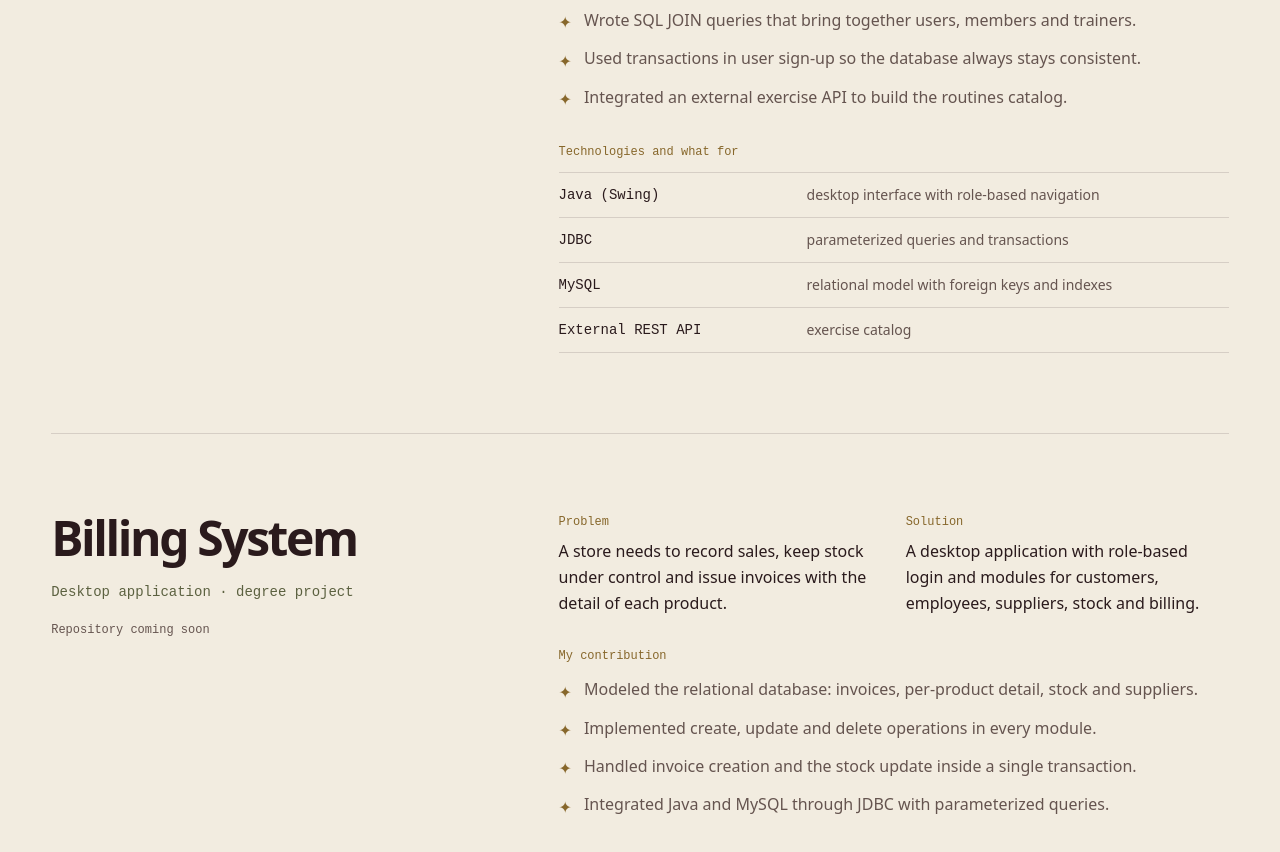
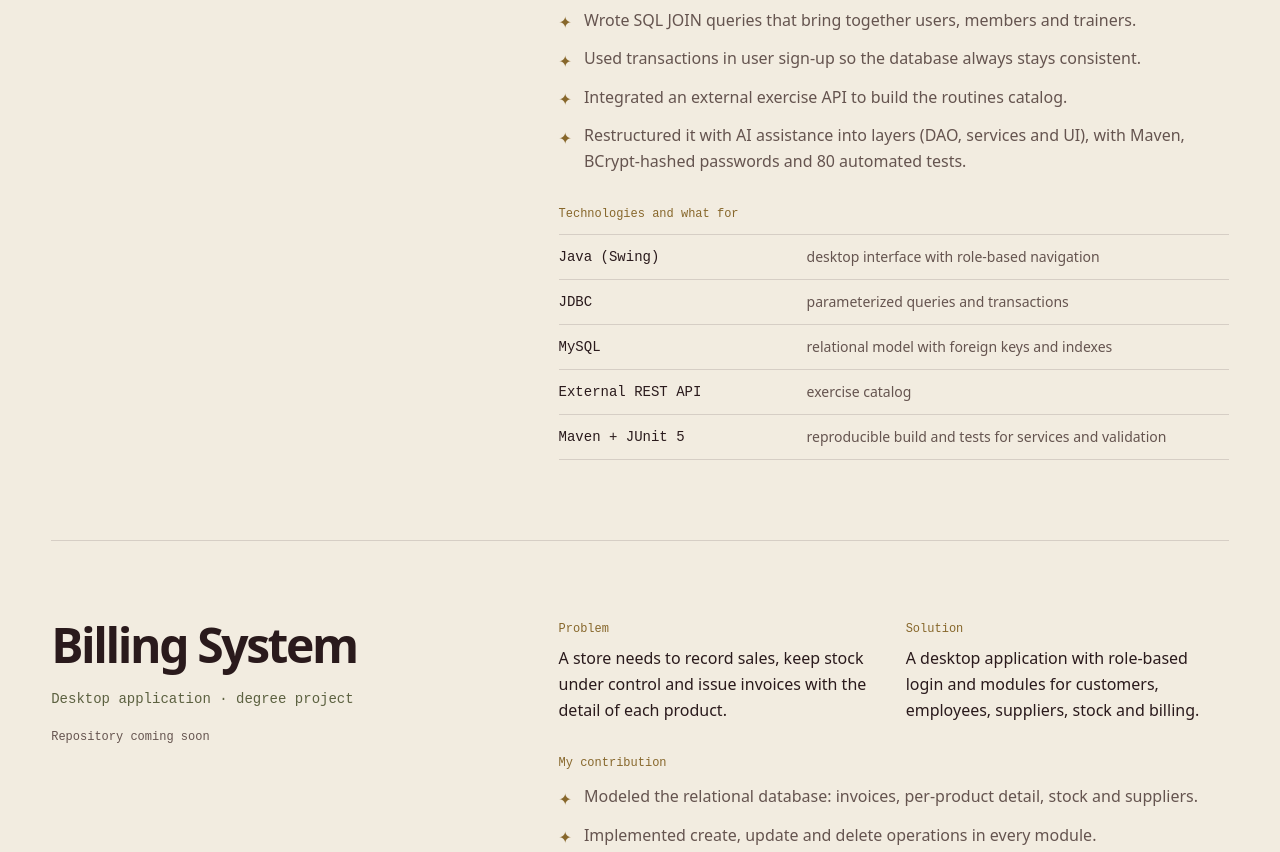
Before and after one commit to Brisa-Ledezma/Portfolio, a React (Vite) app in the folder front/: page /projects in a window 1280 px wide. Shown: the part 1760-2612 px from the top of the page. Built offline with nearby package versions, Linux system fonts and the light colour scheme; no server answers.

Commit message:
feat(front): reflect the refactored gym management project

```diff
--- a/front/src/content/index.ts
+++ b/front/src/content/index.ts
@@ -218,12 +218,14 @@ export const content: Record<Language, Content> = {
             'Escribí consultas SQL con JOIN que cruzan usuarios, clientes y profesores.',
             'Usé transacciones en el registro de usuarios para que la base quede siempre consistente.',
             'Integré una API externa de ejercicios para armar el catálogo de rutinas.',
+            'Lo reorganicé con asistencia de IA en capas (DAO, servicios e interfaz), con Maven, contraseñas cifradas con BCrypt y 80 tests automatizados.',
           ],
           stack: [
             { name: 'Java (Swing)', use: 'interfaz de escritorio con navegación según el rol' },
             { name: 'JDBC', use: 'consultas parametrizadas y transacciones' },
             { name: 'MySQL', use: 'modelo relacional con claves foráneas e índices' },
             { name: 'API REST externa', use: 'catálogo de ejercicios' },
+            { name: 'Maven + JUnit 5', use: 'build reproducible y tests de servicios y validaciones' },
           ],
           repo: repos.gym,
         },
@@ -451,12 +453,14 @@ export const content: Record<Language, Content> = {
             'Wrote SQL JOIN queries that bring together users, members and trainers.',
             'Used transactions in user sign-up so the database always stays consistent.',
             'Integrated an external exercise API to build the routines catalog.',
+            'Restructured it with AI assistance into layers (DAO, services and UI), with Maven, BCrypt-hashed passwords and 80 automated tests.',
           ],
           stack: [
             { name: 'Java (Swing)', use: 'desktop interface with role-based navigation' },
             { name: 'JDBC', use: 'parameterized queries and transactions' },
             { name: 'MySQL', use: 'relational model with foreign keys and indexes' },
             { name: 'External REST API', use: 'exercise catalog' },
+            { name: 'Maven + JUnit 5', use: 'reproducible build and tests for services and validation' },
           ],
           repo: repos.gym,
         },
```
